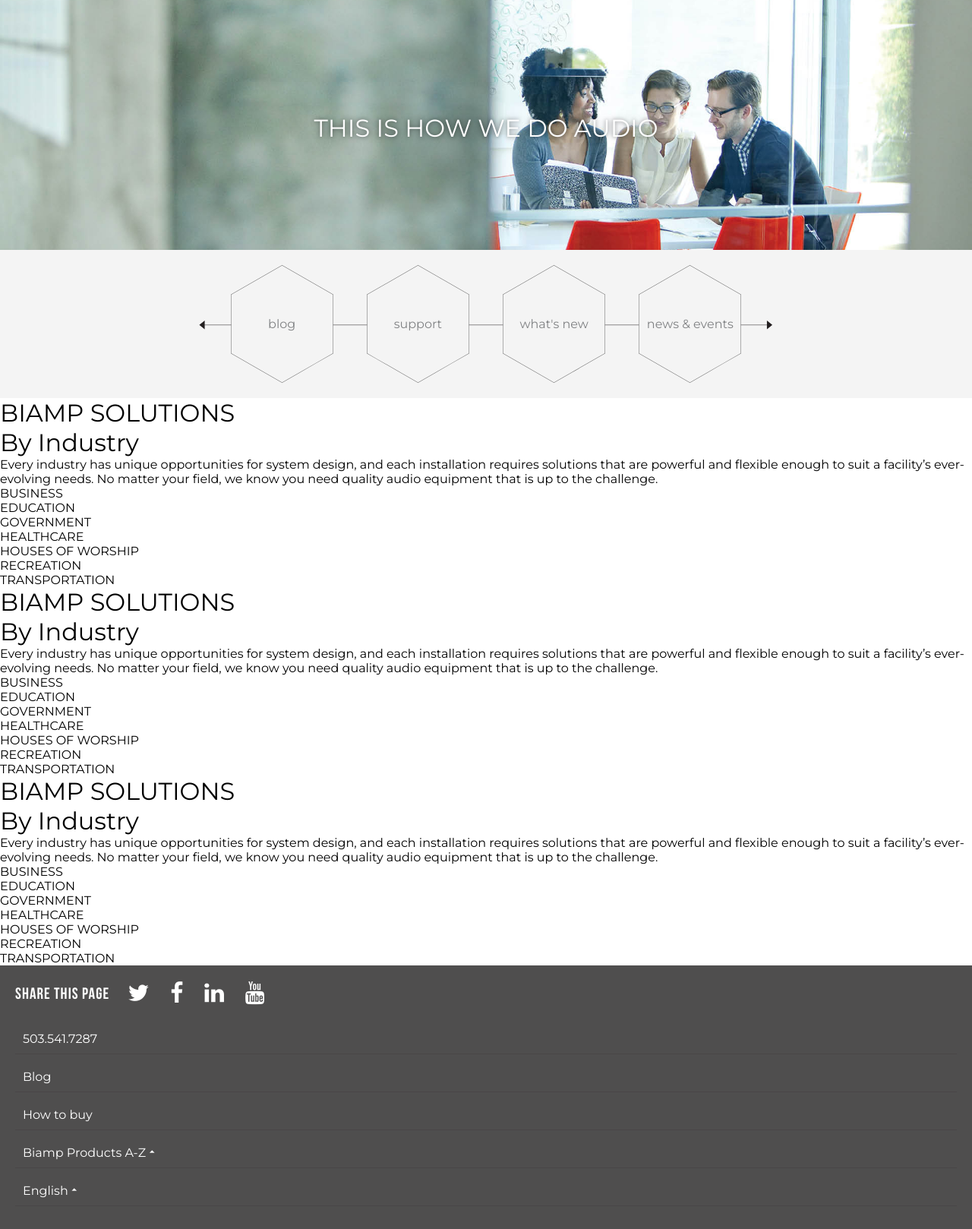
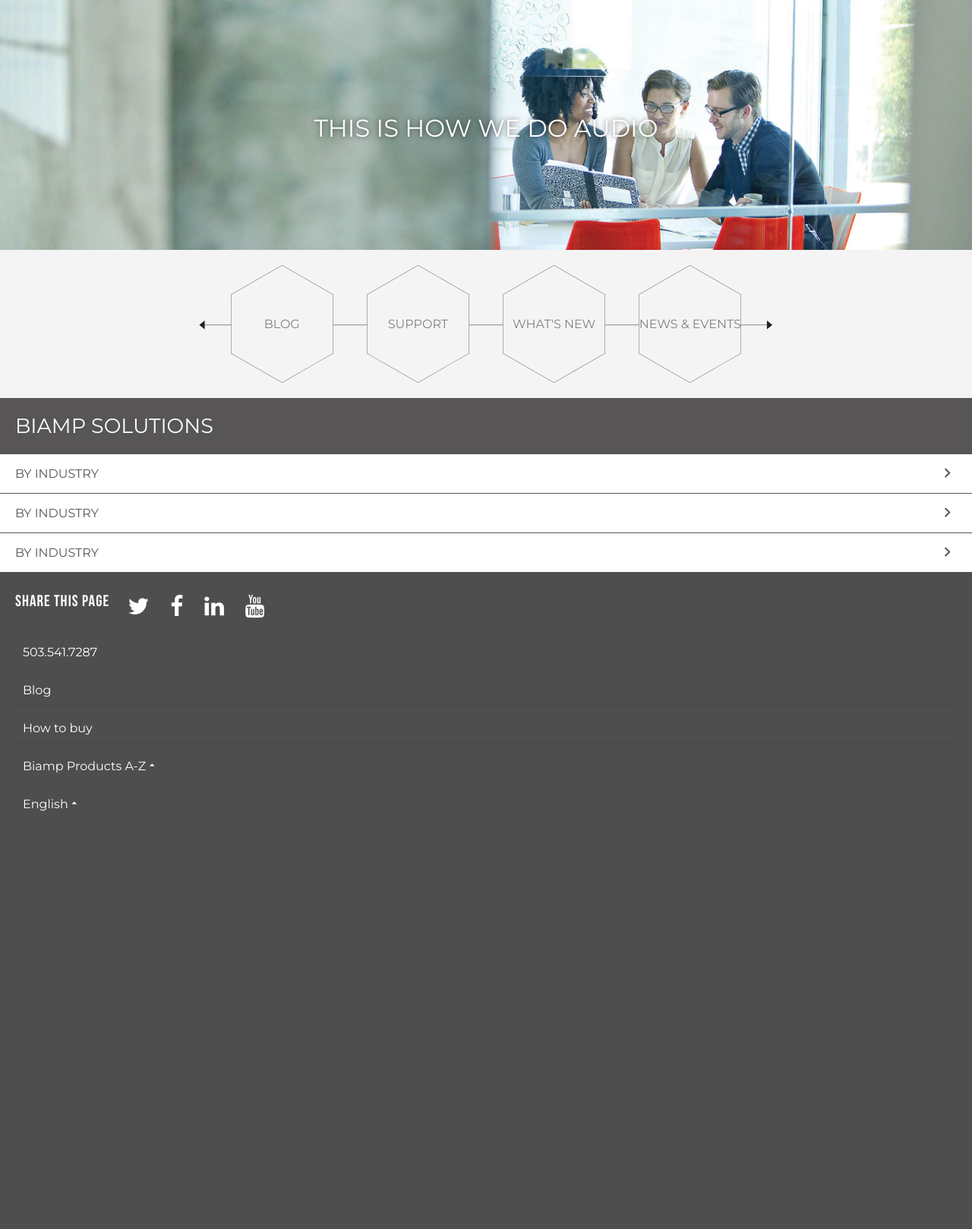
Before and after one commit to omniosi/biamp, a PHP site: page / in a window 1280 px wide. Shown: the part 781-2399 px from the top of the page at 76% size. After the commit the page ends 1849 px from the top, so only its background shows below. Run offline with PHP 8.4, Linux system fonts and the light colour scheme; some web fonts are replaced.

Commit message:
fixed footer and jump to top bug

```diff
--- a/index.php
+++ b/index.php
@@ -21,6 +21,7 @@
 	</style>
 </head>
 <body>
+	<div class="wrapper">
 		<!-- top-menu -->
 		<?php include('modules/top-menu.php'); ?>
 		<!-- page content -->
@@ -34,6 +35,7 @@
 
 		<!-- external scripts -->
 		<?php include('modules/external-scripts.php'); ?>
+	</div>
 	<script type="text/javascript">
 		$(document).ready(function(){
 			<?php include('modules/top-menu-scripts.php'); ?>
--- a/modules/footer-desktop-styles.php
+++ b/modules/footer-desktop-styles.php
@@ -1,7 +1,8 @@
 .footer{
-	position: absolute;
-	bottom: 0;
-	z-index: 800;
+	/*position: absolute;*/
+	/*bottom: 0;*/
+	/*z-index: 800;*/
+	position: relative;
 	height: 80px;
 	padding-left: 40px;
 	overflow: hidden;
@@ -35,6 +36,7 @@
 }
 .mega-menu.btm{
 	bottom: 80px;
+	/*bottom: 0px;*/
 	padding: 20px;
 	overflow-y: visible;
 }
--- a/modules/footer-scripts.php
+++ b/modules/footer-scripts.php
@@ -8,6 +8,7 @@ footerProducts.addEventListener('click',function(){
 	}else{
 		productsClose();
 	}
+	return false;
 });
 function productsOpen(){
 	langClose();
@@ -49,6 +50,7 @@ function langOpen(){
 	}else{
 		lang.classList.add('focus');
 		$('.menu-lang').slideDown();
+		return false;
 	}
 }
 function langClose(){
--- a/modules/footer-styles.php
+++ b/modules/footer-styles.php
@@ -1,9 +1,9 @@
 /* -- footer -- */
 .footer{
 	/*position: absolute;*/
-	bottom: 0;
-	z-index: 800;
-	/*position: static;*/
+	/*bottom: 0;*/
+	/*z-index: 800;*/
+	position: relative;
 	background: #4f4e4e;
 	color: #fff;
 	font-family: "Gotham SSm A", "Gotham SSm B", "Montserrat", Arial, sans-serif;
@@ -34,6 +34,7 @@
 	display:inline-block;
 	vertical-align: top;
 	font-size: 30px;
+	margin-top: 4px;
 }
 .footer ul li a.focus,
 .footer ul li a:hover{
--- a/modules/footer.php
+++ b/modules/footer.php
@@ -89,7 +89,8 @@
 			<li><a href="tel:+1-503-541-7287" class="phone">503.541.7287</a></li>
 			<li><a href="#" class="blog">Blog</a></li>
 			<li><a href="#" class="buy">How to buy</a></li>
-			<li><a href="#" class="products">Biamp Products A-Z<span class="icon"></span></a></li>
-			<li><a href="#" class="language">English<span class="icon"></span></a></li>
+			<!-- leave href off these last two to prevent page jump to top on click -->
+			<li><a class="products">Biamp Products A-Z<span class="icon"></span></a></li>
+			<li><a class="language">English<span class="icon"></span></a></li>
 		</ul>
 </div>
--- a/modules/global-styles.php
+++ b/modules/global-styles.php
@@ -79,3 +79,6 @@
 	a:hover.btn{
 		border: 1px solid #D9272E;
 	}
+	.wrapper{
+		position: relative;
+	}
--- a/modules/home-styles.php
+++ b/modules/home-styles.php
@@ -49,15 +49,21 @@
 	background: #fff;
 	color: #585556;
 }
+.main .title,
+.copy h1,
 .art-menu ul li{
 	list-style: none;
 	border-bottom: 1px solid #585556;
 }
+.copy h1,
 .art-menu ul li a{
 	padding: 16px 20px;
 	display: block;
 	color: #585556;
+	font-size: 16px;
+	text-transform: uppercase;
 }
+.copy h1:before,
 .art-menu ul li a:before{
 	font-family: "icomoon-bia";
 	content:"\e805";
@@ -72,3 +78,19 @@
 .art-menu ul li a:hover{
 	text-decoration: none;
 }
+.main .title{
+	padding: 20px;
+	color: #fff;
+	background: #585556;
+	font-size: 1.125em;
+}
+.main .title h1{
+	font-size: 1.5em;
+}
+.charts,
+.copy p{
+	display: none;
+}
+.section .copy h1{
+	/*display: block;*/
+}
--- a/modules/home.php
+++ b/modules/home.php
@@ -11,8 +11,10 @@
 			<li><a href="#" class="events">news &amp; events</a></li>
 		</ul>
 	</div>
+	<div class="title">
+		<h1>BIAMP SOLUTIONS</h1>
+	</div>
 	<div class="section">
-		<h1>BIAMP SOLUTIONS</h1>
 		<div class="copy">
 			<h1>By Industry</h1>
 			<p>Every industry has unique opportunities for system design, and each installation requires solutions that are powerful and flexible enough to suit a facility’s ever-evolving needs. No matter your field, we know you need quality audio equipment that is up to the challenge.</p>
@@ -30,7 +32,6 @@
 		</div>
 	</div>
 	<div class="section alt">
-		<h1>BIAMP SOLUTIONS</h1>
 		<div class="copy">
 			<h1>By Industry</h1>
 			<p>Every industry has unique opportunities for system design, and each installation requires solutions that are powerful and flexible enough to suit a facility’s ever-evolving needs. No matter your field, we know you need quality audio equipment that is up to the challenge.</p>
@@ -48,7 +49,6 @@
 		</div>
 	</div>
 	<div class="section">
-		<h1>BIAMP SOLUTIONS</h1>
 		<div class="copy">
 			<h1>By Industry</h1>
 			<p>Every industry has unique opportunities for system design, and each installation requires solutions that are powerful and flexible enough to suit a facility’s ever-evolving needs. No matter your field, we know you need quality audio equipment that is up to the challenge.</p>
```
Lines whose indentation alone changed are shown as unchanged.
